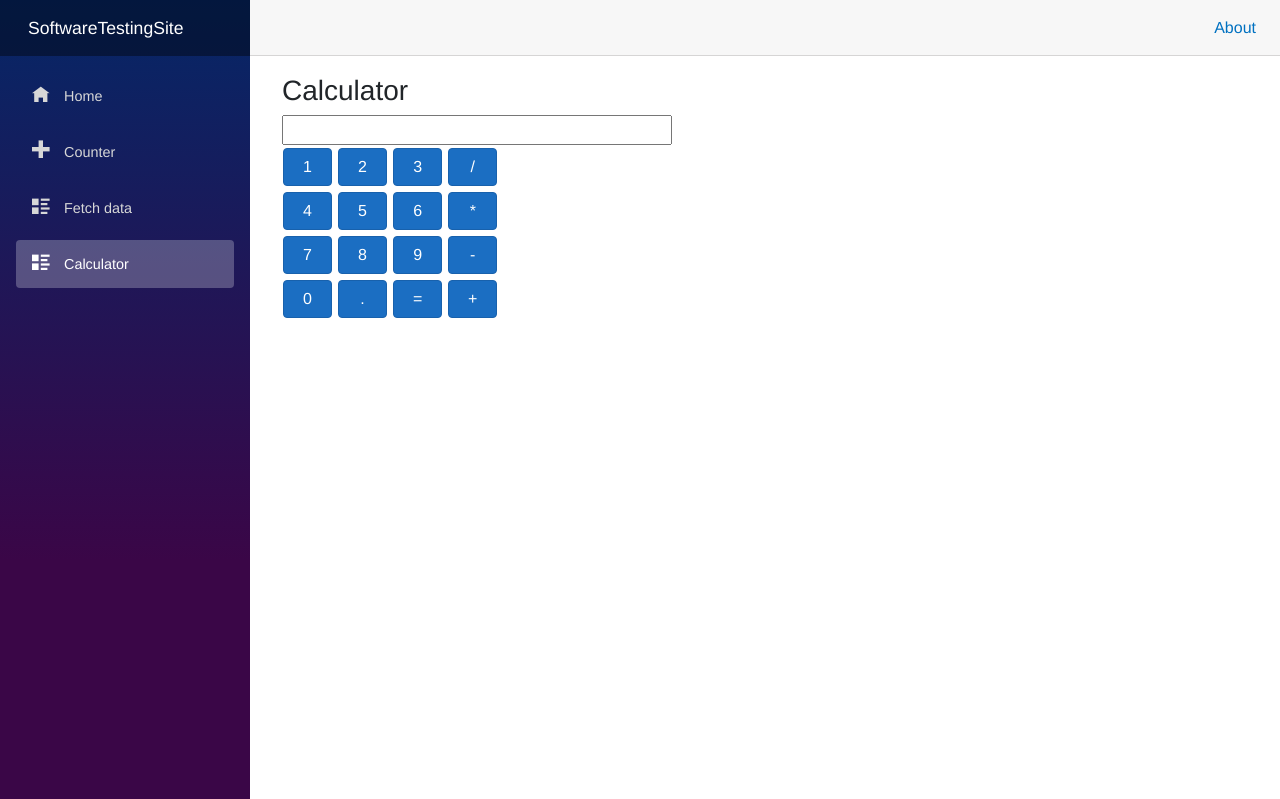
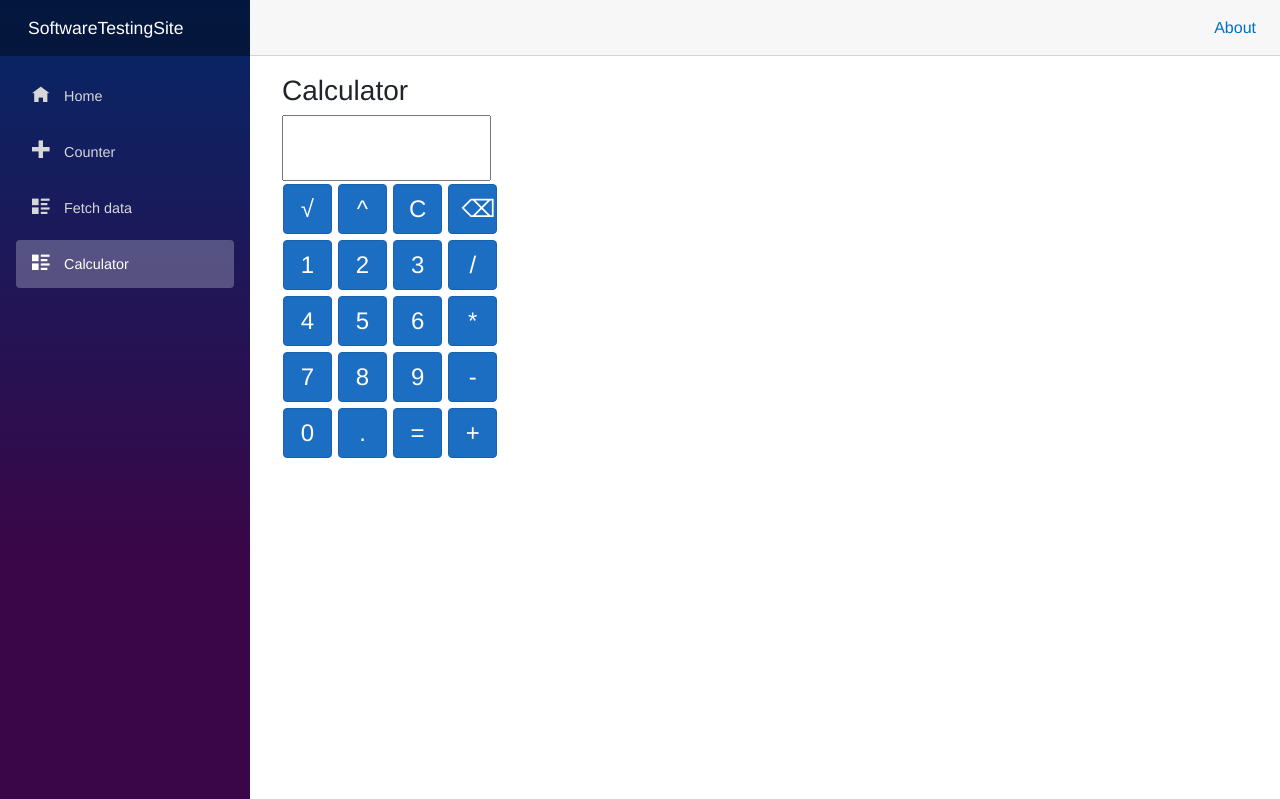
Before and after one commit to TigerAW/SoftwareTestingSite, an ASP.NET Core app: page /Calculator in a window 1280 px wide. Shown: the top 799 px of the page. Run offline with ASP.NET Core 8, Linux system fonts and the light colour scheme; style sheets or scripts are compiled from the project's sources.

Commit message:
css: added more css for calc code: added calc top row

```diff
--- a/SoftwareTestingSite/Pages/Calculator.razor
+++ b/SoftwareTestingSite/Pages/Calculator.razor
@@ -10,6 +10,10 @@
                 <input type="text" class="calcinput" @bind="@inputString" />
             </div>
             <div>
+                <input type="button" class="btn btn-primary" value="√" @onclick=@(_=>operationClick("sqrt"))>
+                <input type="button" class="btn btn-primary" value="^" @onclick=@(_=>operationClick("^"))>
+                <input type="button" class="btn btn-primary" value="C" @onclick=@(_=>operationClick("C"))>
+                <input type="button" class="btn btn-primary" value="⌫" @onclick=@(_=>operationClick("back"))>
             </div>
             <div>
                 <input type="button" class="btn btn-primary" value="1" @onclick=@(_=>numberClick("1"))>
@@ -58,7 +62,20 @@
         {
             inputString = "-";
         }
-        else
+        else if (operatorSymbol == "sqrt" && !string.IsNullOrEmpty(inputString))
+        {
+            inputValue = Convert.ToDouble(inputString);
+            inputString = Convert.ToString(Math.Sqrt(inputValue));
+        }
+        else if (operatorSymbol == "C" && !string.IsNullOrEmpty(inputString))
+        {
+            inputString = "";
+        }
+        else if (operatorSymbol == "back" && !string.IsNullOrEmpty(inputString))
+        {
+            inputString = inputString.Remove(inputString.Length - 1);
+        }
+        else if (!string.IsNullOrEmpty(inputString))
         {
             inputValue = Convert.ToDouble(inputString);
             this.operatorSymbol = operatorSymbol;
@@ -88,6 +105,11 @@
                 case "+":
                     inputValue += secondValue;
                     break;
+
+                case "^":
+                    inputValue = Math.Pow(inputValue, secondValue);
+                    break;
+
             }
 
             inputString = Convert.ToString(inputValue);
--- a/SoftwareTestingSite/wwwroot/css/app.css
+++ b/SoftwareTestingSite/wwwroot/css/app.css
@@ -13,6 +13,7 @@ a, .btn-link {
 }
 
 .btn-primary {
+    font-size: 150%;
     color: #fff;
     background-color: #1b6ec2;
     border-color: #1861ac;
@@ -21,7 +22,9 @@ a, .btn-link {
 }
 
 .calcinput {
-    width: 40%
+    font-size: 250%;
+    text-align: right;
+    width: 21.5%
 }
 
 .btn-counter {
```
